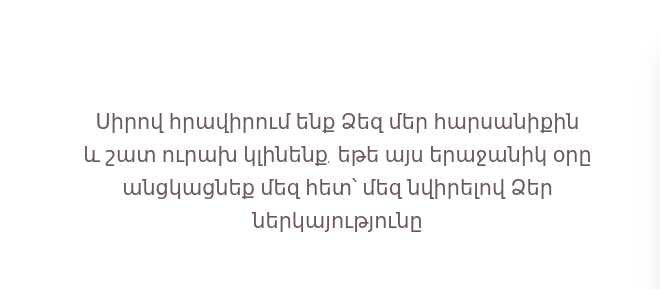
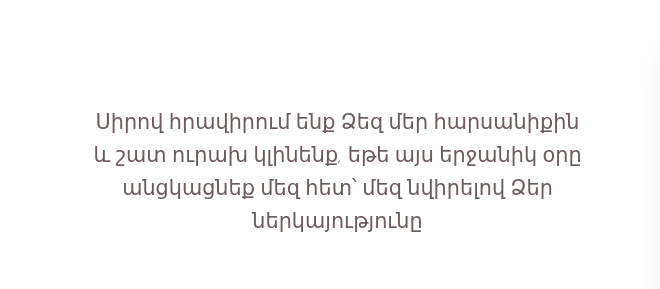
Before and after one commit to AnushJa/Wadding, a plain HTML site: page index.html in a window 1280 px wide. Shown: the part 886-1175 px from the top of the page, 0-660 px from the left. Drawn offline with Linux system fonts and the light colour scheme.

Commit message:
initial commit

```diff
--- a/index.html
+++ b/index.html
@@ -20,7 +20,7 @@
             <h3 class="section-title">Հարգելի հյուրեր </h3>
             <div class="story-content">
                 <div class="story-text">
-                    <p class="text-style">Սիրով հրավիրում ենք Ձեզ մեր հարսանիքին <br/>և շատ ուրախ կլինենք, եթե այս երաջանիկ օրը անցկացնեք մեզ հետ՝ մեզ նվիրելով Ձեր ներկայությունը</p>
+                    <p class="text-style">Սիրով հրավիրում ենք Ձեզ մեր հարսանիքին <br/>և շատ ուրախ կլինենք, եթե այս երջանիկ օրը անցկացնեք մեզ հետ՝ մեզ նվիրելով Ձեր ներկայությունը</p>
                     <br>
                     <p class="date-text-style">07 Օգոստոս 2025</p>
                 </div>
```
